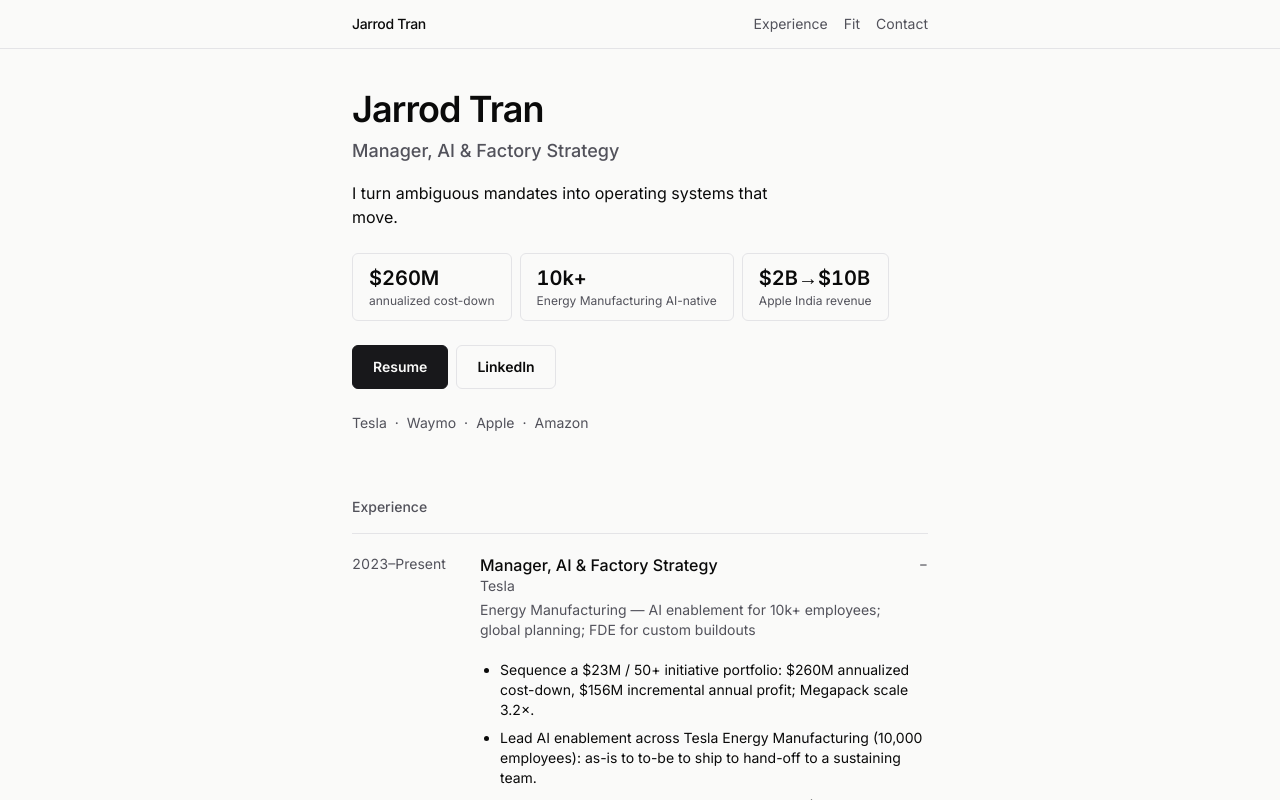
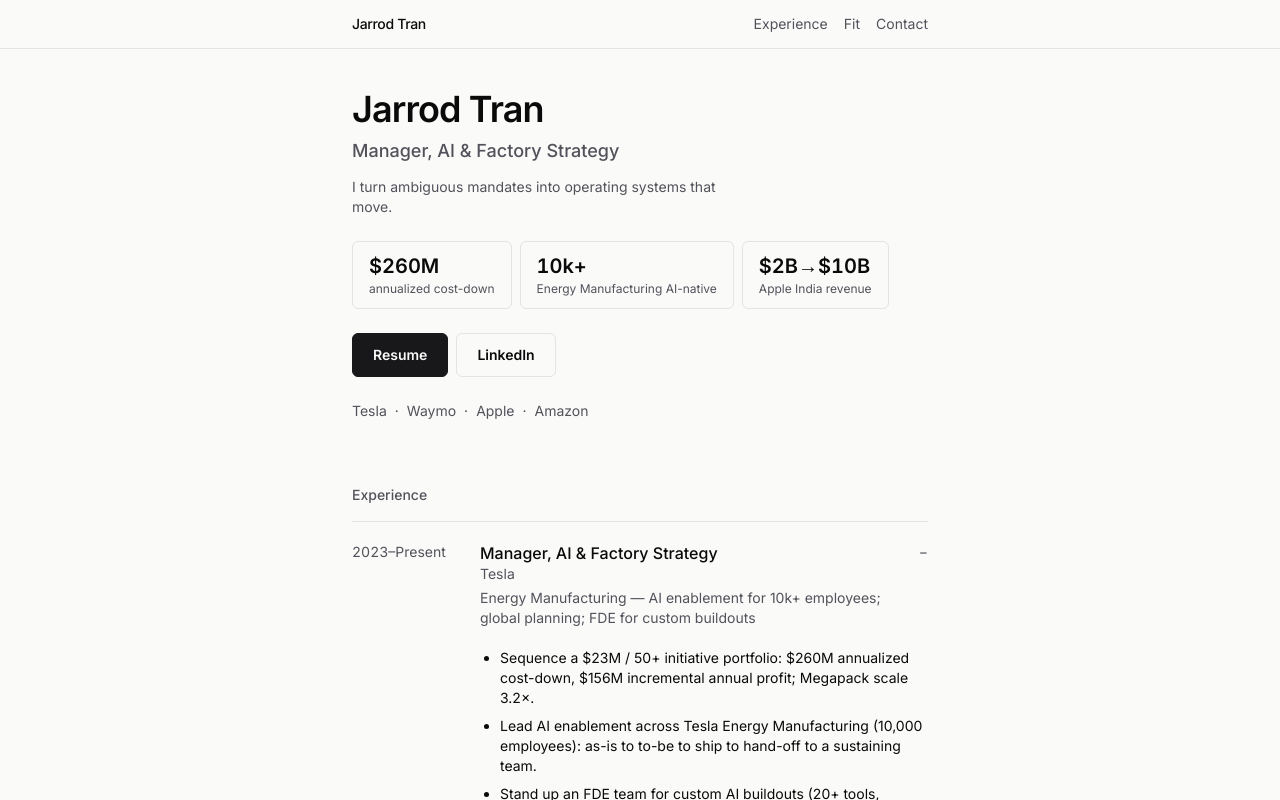
Before and after one commit to jarrodtran/Jobhuntsite, a Next.js app: page / in a window 1280 px wide. Shown: the top 800 px of the page. Built offline with nearby package versions, Linux system fonts and the light colour scheme.

Commit message:
Demote hero voice to text-sm muted
Chips and CTAs own the first viewport.

```diff
--- a/src/components/sections/Hero.tsx
+++ b/src/components/sections/Hero.tsx
@@ -36,7 +36,7 @@ export function Hero() {
       </hgroup>
 
       {heroView.voiceLine ? (
-        <p data-slot="voice" className="mt-4 max-w-voice text-base">
+        <p data-slot="voice" className="mt-3 max-w-voice text-sm text-muted">
           {heroView.voiceLine}
         </p>
       ) : null}
```
